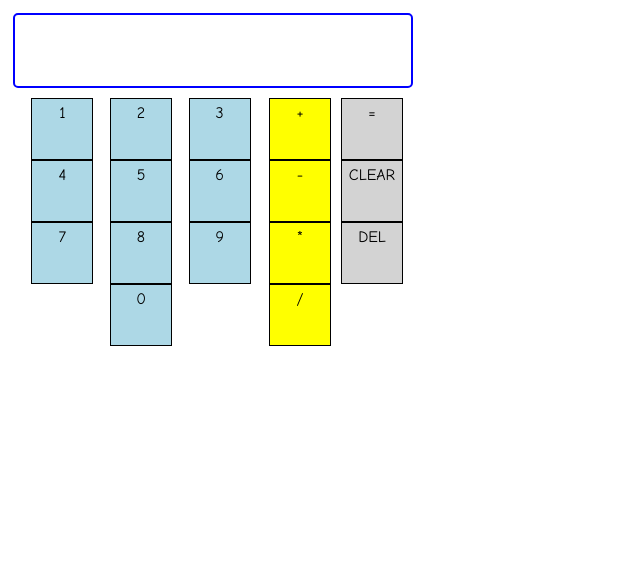
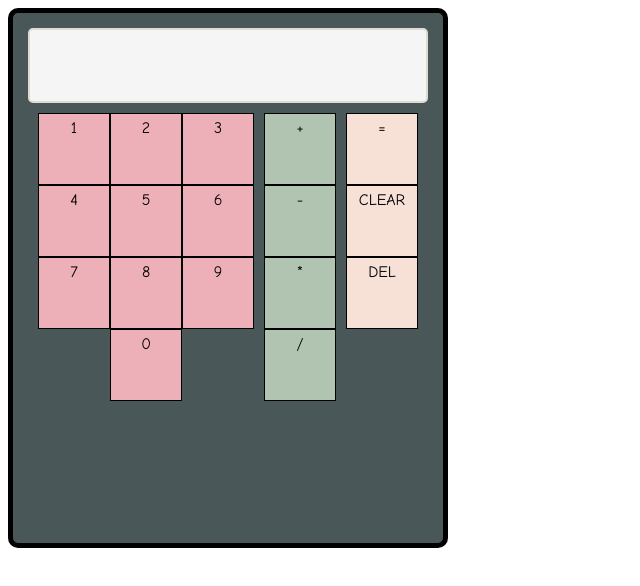
Before and after one commit to alysarnau/calculator, a plain HTML site: page index.html in a window 1280 px wide. Shown: the whole page, without its empty margins (0-640 px from the left). Drawn offline with Linux system fonts and the light colour scheme.

Commit message:
Change colors for buttons, calc

```diff
--- a/style.css
+++ b/style.css
@@ -5,6 +5,12 @@ body {
 #calc-container {
     height: 500px;
     width: 400px;
+    background-color: #4A5759;
+    display: flex;
+    flex-direction: column;
+    border: 5px solid black;
+    border-radius: 10px;
+    padding: 15px;
 }
 
 div {
@@ -12,12 +18,12 @@ div {
 }
 
 .display {
-    border: 2px solid blue;
+    border: 2px solid #DEDBD2;
     border-radius: 5px;
     padding: 5px;
     box-sizing: border-box;
     height: 75px;
-    /* width: 100px; */
+    background-color: whitesmoke;
 }
 
 .nonDisplay {
@@ -37,26 +43,21 @@ div.digits,
 #sum,
 #clear,
 #del {
-    width: 50px;
-    height: 50px;
+    width: 60px;
+    height: 60px;
     border: 1px solid black;
     text-align: center;
 }
 
 div.digits {
-  background-color: lightblue;
+  background-color: #EDAFB8;
 }
 
 div.operators {
-    background-color: yellow;
+    background-color: #B0C4B1;
 }
 
 #sum,
 #clear,
 #del {
-    background-color: lightgray;
-
-/* button {
-    height: 75px;
-    width: 100px;
-} */
+    background-color: #F7E1D7;
```
